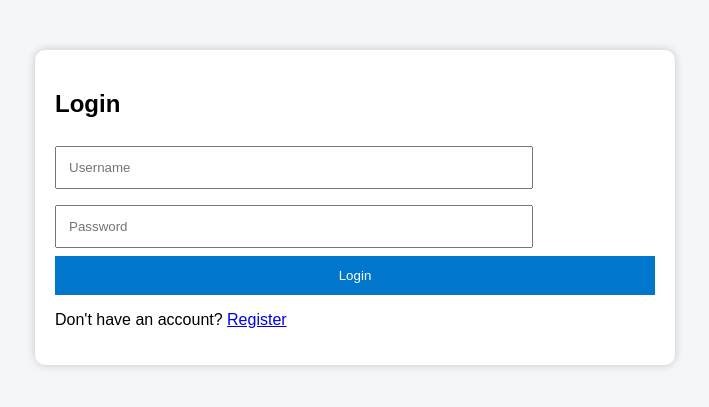
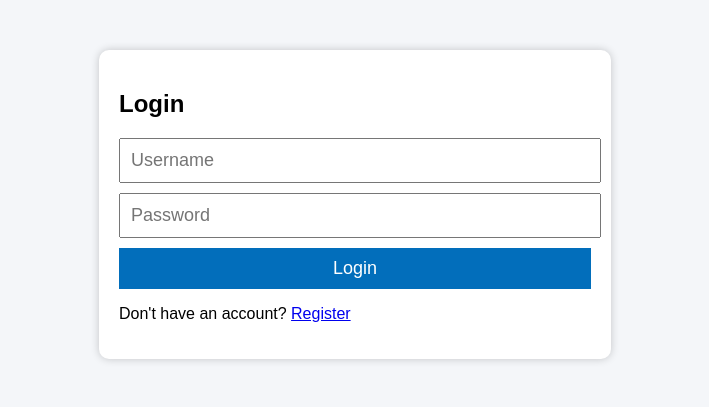
Before and after one commit to skilifik26-dev/skillsdev, a Flask app: page /login in a window 1280 px wide. Shown: the top 407 px of the page, without its empty margins (285-994 px from the left). Run offline with Flask 3, Linux system fonts and the light colour scheme.

Commit message:
complete pages

```diff
--- a/static/css/style2.css
+++ b/static/css/style2.css
@@ -29,11 +29,6 @@ nav a:hover {
     color: white;
 }
 
-.container {
-    width: 50%;
-    margin: auto;
-    padding: 30px;
-}
 
 .card {
     background: white;
@@ -43,35 +38,46 @@ nav a:hover {
     box-shadow: 0px 0px 8px rgba(0,0,0,0.2);
 }
 
-.div {
-    display: flex;
+
+/*login & register*/
+.container {
+    width: 40%;
+    margin: auto;
+    padding: 30px;
 }
 
-/*login & register*/
 input {
-    width: 75%;
-    padding: 12px;
-    margin: 8px 0;
+    display: block;
+    width: 97%;
+    font-size: large;
+    padding: 10px;
+    margin-bottom: 10px
+
 }
 
-button {
-    background: #0077cc;
+.btn {
+    font-size: large;
     color: white;
+    padding: 10px;
+    width: 100%;
     border: none;
-    padding: 12px;
-    width: 100%;
-    cursor: pointer;
+    background: #026ebb
 }
 
-button:hover {
+.btn:hover {
     background: #005fa3;
+    cursor: pointer;
+    transition: 500ms;
 }
 
-/*dashbord*/
+/*dashbord, course lib*/
+.main_container {
+    padding: 50px;
+}
+
 .container2 {
-    width: max-content;
+    width: 100%;
     margin: auto;
-    padding: 10px;
     display: grid;
     grid-template-columns: 4fr 1fr;
     gap: 30px;
--- a/templates/login.html
+++ b/templates/login.html
@@ -11,19 +11,12 @@
     <div class="card">
         <h2>Login</h2>
 
-        <form method="POST">
-            <input type="text" name="username"
-                   placeholder="Username" required>
-
-            <input type="password" name="password"
-                   placeholder="Password" required>
-
-            <button type="submit">Login</button>
+        <form action="/login" method="POST">
+            <input type="text" name="username" placeholder="Username" required>
+            <input type="password" name="password" placeholder="Password" required>
+            <button class="btn" type="submit">Login</button>
         </form>
-
-        <p>
-            Don't have an account?
-            <a href="{{ url_for('register') }}">Register</a>
+        <p>Don't have an account? <a href="{{ url_for('register') }}">Register</a>
         </p>
     </div>
 </div>
```
Also changed, not shown: other parts of static/css/style2.css (+25 -9 lines), templates/course_library.html (+7 -4 lines), templates/dashboard.html (+21 -17 lines), templates/register.html (+6 -4 lines).
